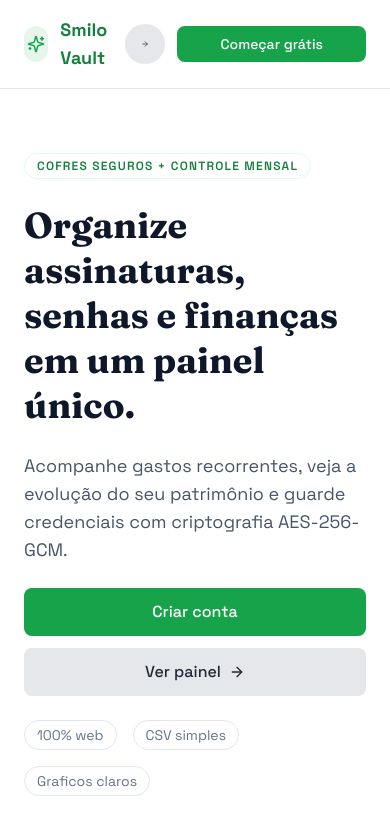
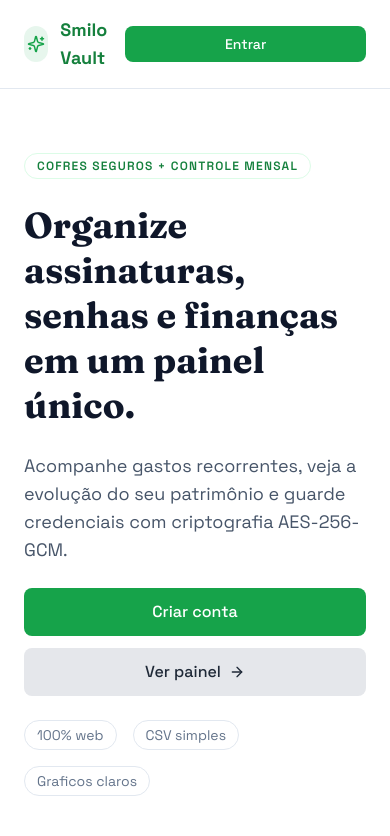
Before and after one commit to Gustavo-Ale07/vault-smilo-center, a React (Vite) app in the folder apps/web/: page / in a window 390 px wide. Shown: the top 836 px of the page. Built offline with nearby package versions, Linux system fonts and the light colour scheme; no server answers.

Commit message:
simplify landing header CTA

```diff
--- a/apps/web/src/pages/LandingPage.jsx
+++ b/apps/web/src/pages/LandingPage.jsx
@@ -15,19 +15,9 @@ export default function LandingPage() {
           <div className="flex items-center gap-3 w-full sm:w-auto">
             <Link
               to="/sign-in"
-              className="btn-secondary w-full sm:w-auto text-center hidden sm:inline-flex text-sm sm:text-base px-3 sm:px-4 py-2"
+              className="btn-primary w-full sm:w-auto text-center text-sm sm:text-base px-3 sm:px-4 py-2"
             >
               Entrar
-            </Link>
-            <Link
-              to="/sign-in"
-              className="btn-secondary w-10 h-10 sm:hidden inline-flex items-center justify-center rounded-full"
-              aria-label="Entrar"
-            >
-              <ArrowRight size={18} />
-            </Link>
-            <Link to="/sign-up" className="btn-primary w-full sm:w-auto text-center text-sm sm:text-base px-3 sm:px-4 py-2">
-              Começar grátis
             </Link>
           </div>
         </div>
```
